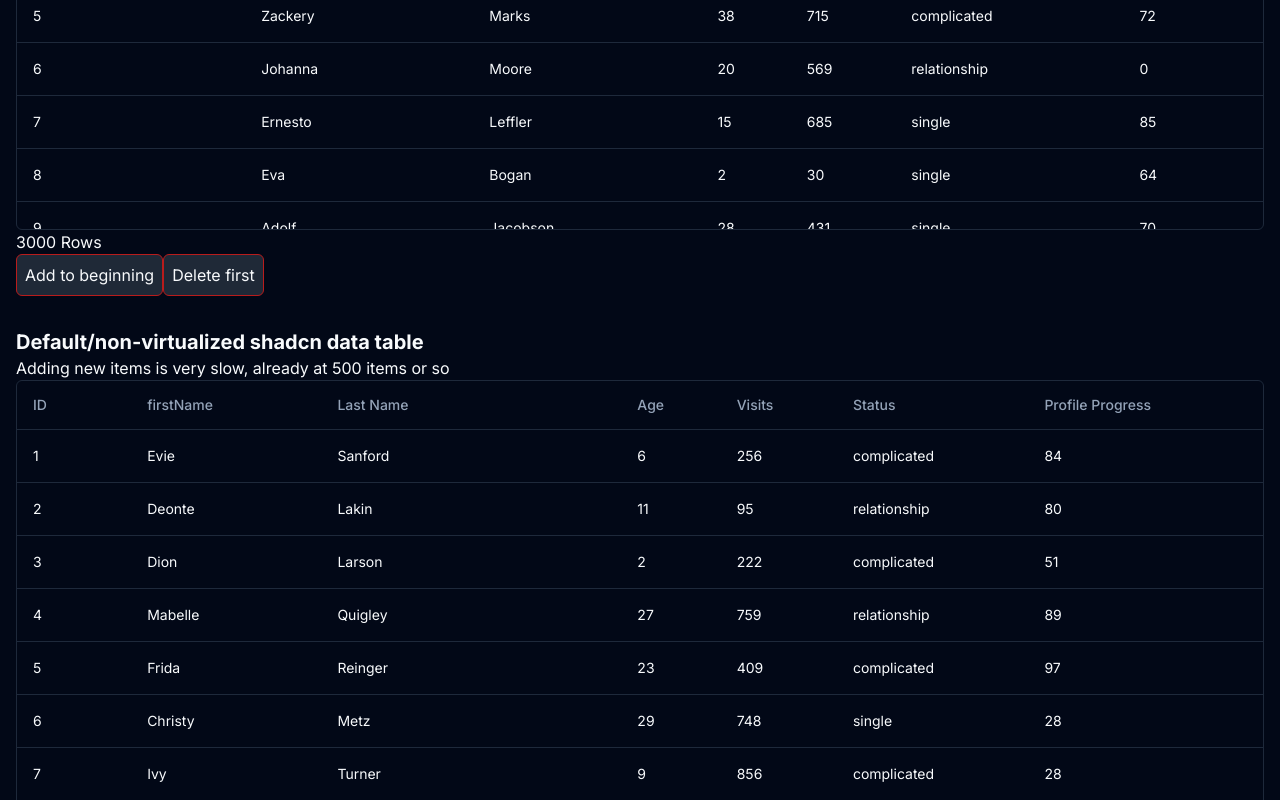
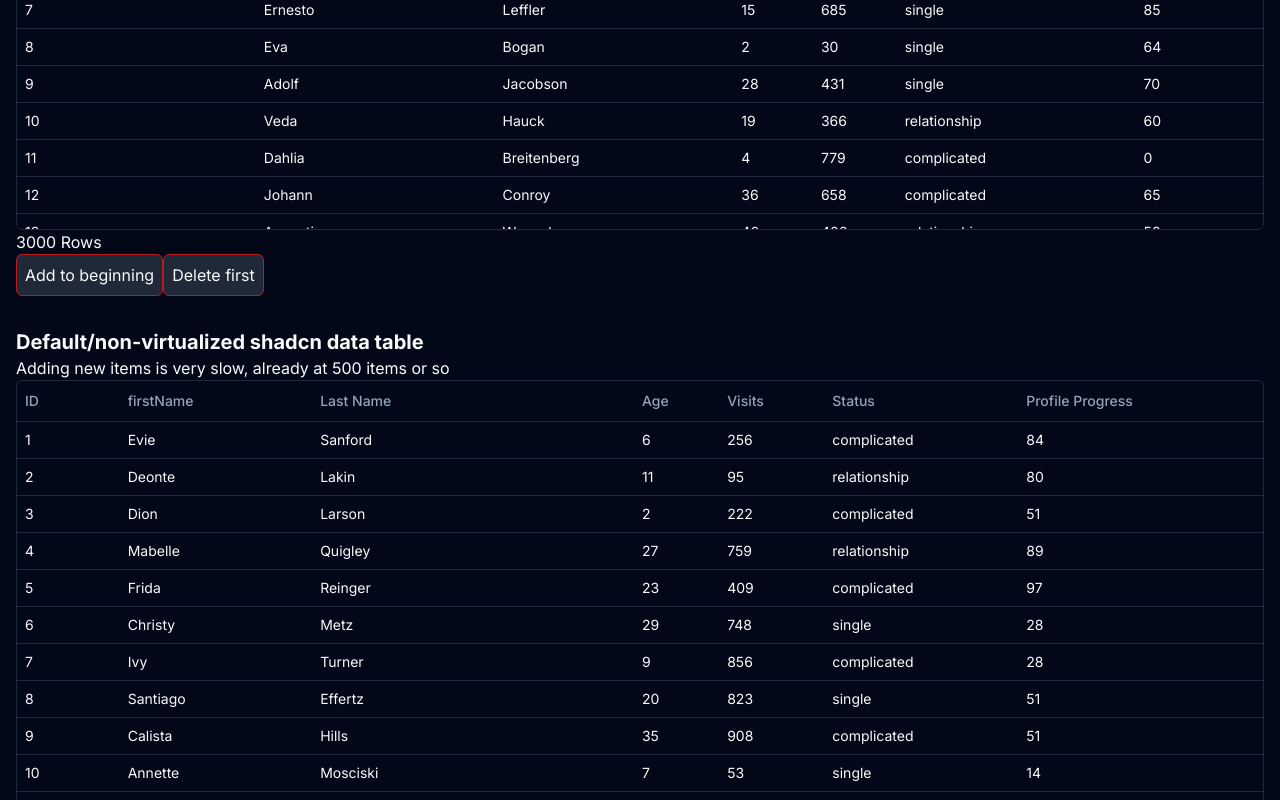
Before and after one commit to shipurjan/shadcnui-virtualized-data-table, a Next.js app: page / in a window 1280 px wide. Shown: the part 340-1140 px from the top of the page. Built offline with nearby package versions, Linux system fonts and the light colour scheme.

Commit message:
updated table.tsx to use the original one

```diff
--- a/src/components/data-table/VirtualizedDataTable.tsx
+++ b/src/components/data-table/VirtualizedDataTable.tsx
@@ -11,13 +11,24 @@ import {
   useReactTable,
 } from "@tanstack/react-table";
 
-import { Table, TableCell, TableHead, TableRow } from "@/components/ui/table";
-import { HTMLAttributes, useState } from "react";
+import { TableCell, TableHead, TableRow } from "@/components/ui/table";
+import { HTMLAttributes, forwardRef, useState } from "react";
 import { TableVirtuoso } from "react-virtuoso";
+import { cn } from "@/lib/utils";
 
-function TableComponent(props: HTMLAttributes<HTMLTableElement>) {
-  return <Table {...props} />;
-}
+// Original Table is wrapped with a <div> (see https://ui.shadcn.com/docs/components/table#radix-:r24:-content-manual),
+// but here we don't want it, so let's use a new component with only <table> tag
+const TableComponent = forwardRef<
+  HTMLTableElement,
+  React.HTMLAttributes<HTMLTableElement>
+>(({ className, ...props }, ref) => (
+  <table
+    ref={ref}
+    className={cn("w-full caption-bottom text-sm", className)}
+    {...props}
+  />
+));
+TableComponent.displayName = "TableComponent";
 
 const TableRowComponent = <TData,>(rows: Row<TData>[]) =>
   function getTableRow(props: HTMLAttributes<HTMLTableRowElement>) {
--- a/src/components/ui/table.tsx
+++ b/src/components/ui/table.tsx
@@ -6,11 +6,13 @@ const Table = React.forwardRef<
   HTMLTableElement,
   React.HTMLAttributes<HTMLTableElement>
 >(({ className, ...props }, ref) => (
-  <table
-    ref={ref}
-    className={cn("w-full caption-bottom text-sm", className)}
-    {...props}
-  />
+  <div className="relative w-full overflow-auto">
+    <table
+      ref={ref}
+      className={cn("w-full caption-bottom text-sm", className)}
+      {...props}
+    />
+  </div>
 ));
 Table.displayName = "Table";
 
@@ -71,7 +73,7 @@ const TableHead = React.forwardRef<
   <th
     ref={ref}
     className={cn(
-      "h-12 px-4 text-left align-middle font-medium text-muted-foreground [&:has([role=checkbox])]:pr-0",
+      "h-10 px-2 text-left align-middle font-medium text-muted-foreground [&:has([role=checkbox])]:pr-0 [&>[role=checkbox]]:translate-y-[2px]",
       className,
     )}
     {...props}
@@ -85,7 +87,10 @@ const TableCell = React.forwardRef<
 >(({ className, ...props }, ref) => (
   <td
     ref={ref}
-    className={cn("p-4 align-middle [&:has([role=checkbox])]:pr-0", className)}
+    className={cn(
+      "p-2 align-middle [&:has([role=checkbox])]:pr-0 [&>[role=checkbox]]:translate-y-[2px]",
+      className,
+    )}
     {...props}
   />
 ));
```
